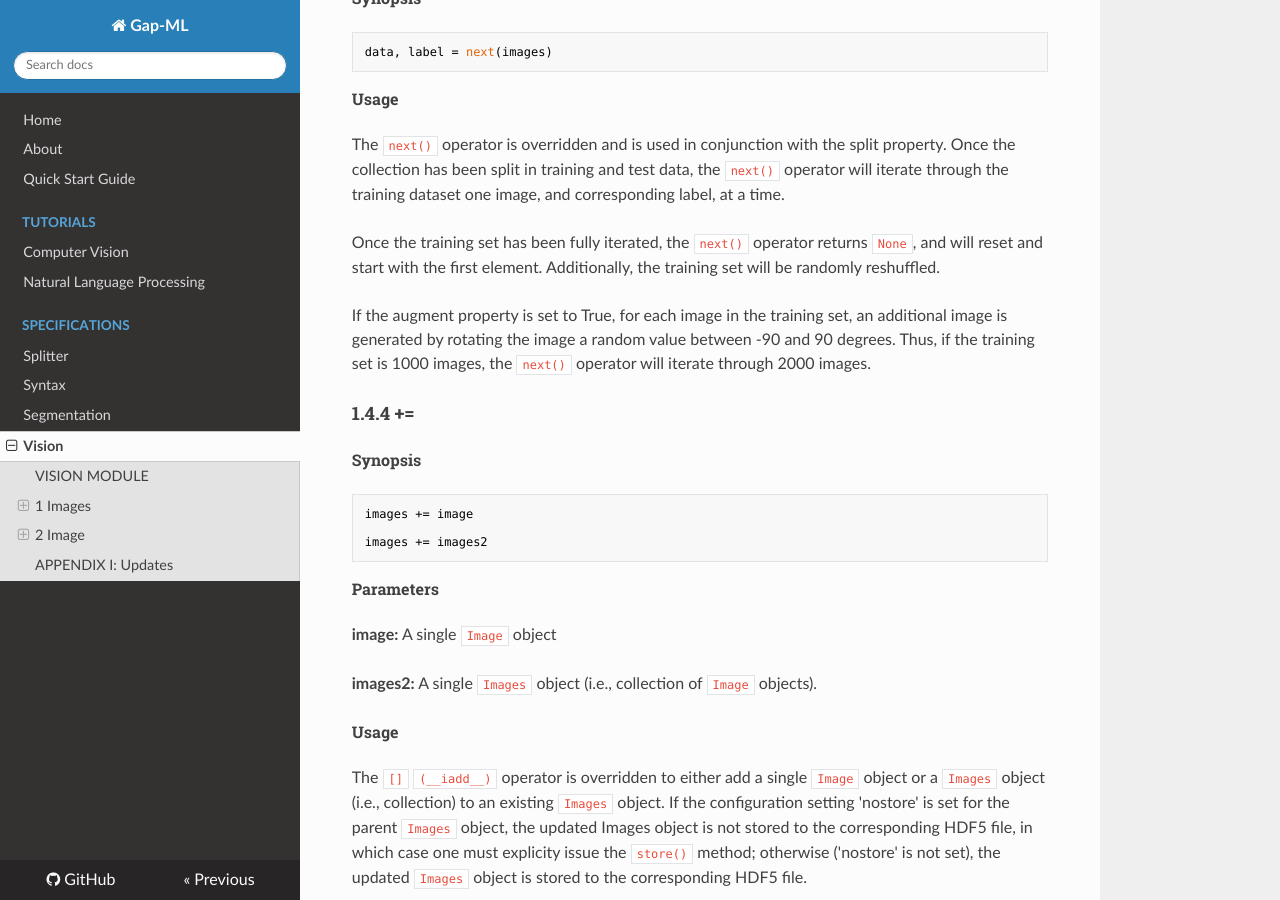
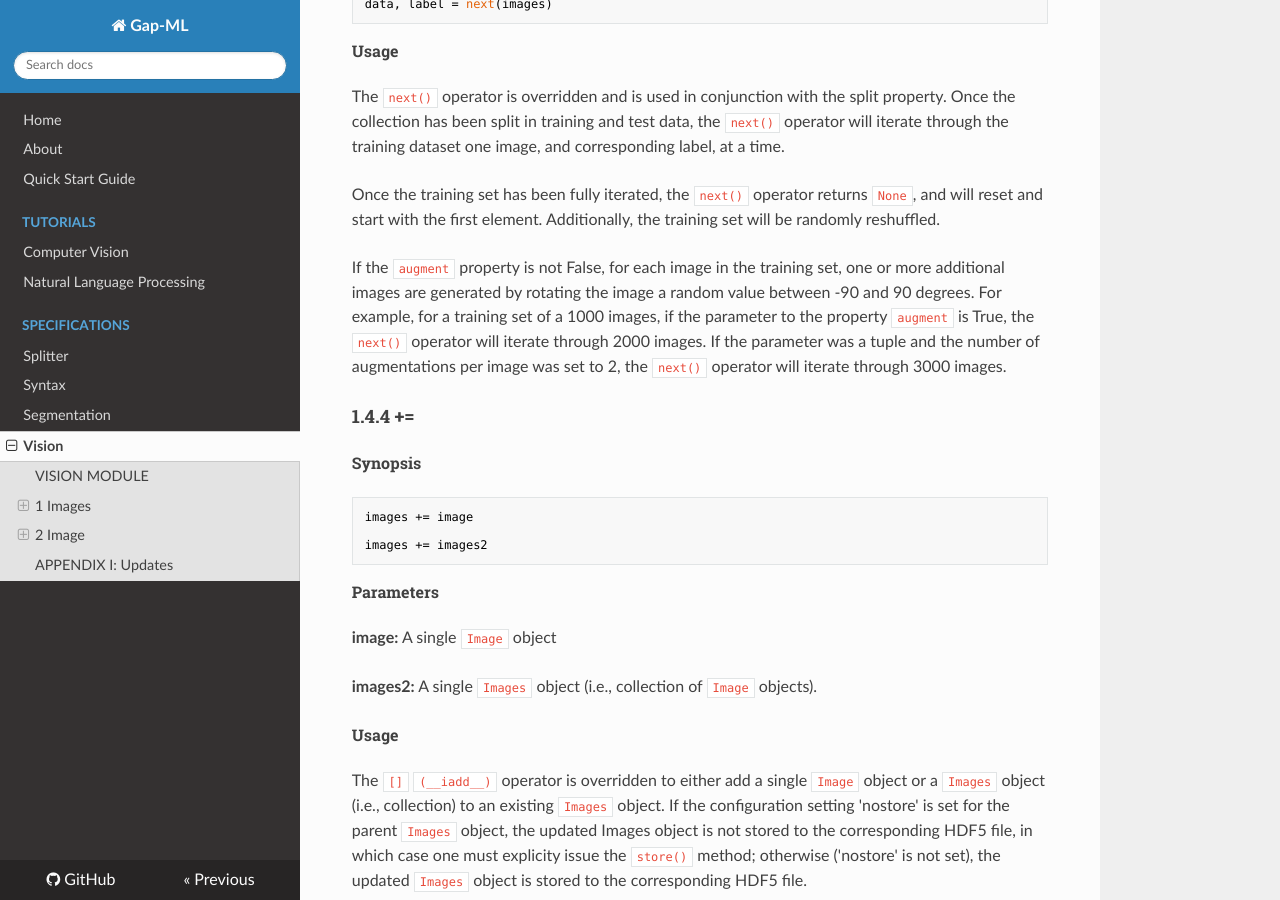
Before and after one commit to andrewferlitsch/Gap, an MkDocs documentation site: the page built from docs/specs/vision_spec.md, in a window 1280 px wide and 900 px high, scrolled down 7153 px. Built offline with MkDocs 1.6.1, drawn with Linux system fonts in a browser that asks for light colours; nearby versions of some CDN libraries; some of the changed text lies outside the part shown.

Commit message:
add new param to augment

```diff
--- a/docs/specs/vision_spec.md
+++ b/docs/specs/vision_spec.md
@@ -292,7 +290,7 @@
 
 Once the training set has been fully iterated, the `next()` operator returns `None`, and will reset and start with the first element.  Additionally, the training set will be randomly reshuffled.
 
-If the augment property is set to True, for each image in the training set, an additional image is generated by rotating the image a random value between -90 and 90 degrees. Thus, if the training set is 1000 images, the `next()` operator will iterate through 2000 images.
+If the `augment` property is not False, for each image in the training set, one or more additional images are generated by rotating the image a random value between -90 and 90 degrees. For example, for a training set of a 1000 images, if the parameter to the property `augment` is True, the `next()` operator will iterate through 2000 images. If the parameter was a tuple and the number of augmentations per image was set to 2, the `next()` operator will iterate through 3000 images.
 
 #### 1.4.4 +=
 
@@ -697,6 +695,7 @@
 **Gap v0.9.2 (alpha)**
 1. 	Added support for mix image size/shape in Images object.
 2.	Added support += overriden operator.
+3.	Added support for specifying (min,max,n) for Image Augmentation.
 
 
 Proprietary Information
```
Also changed, not shown: other parts of docs/specs/vision_spec.md (+0 -2 lines).
